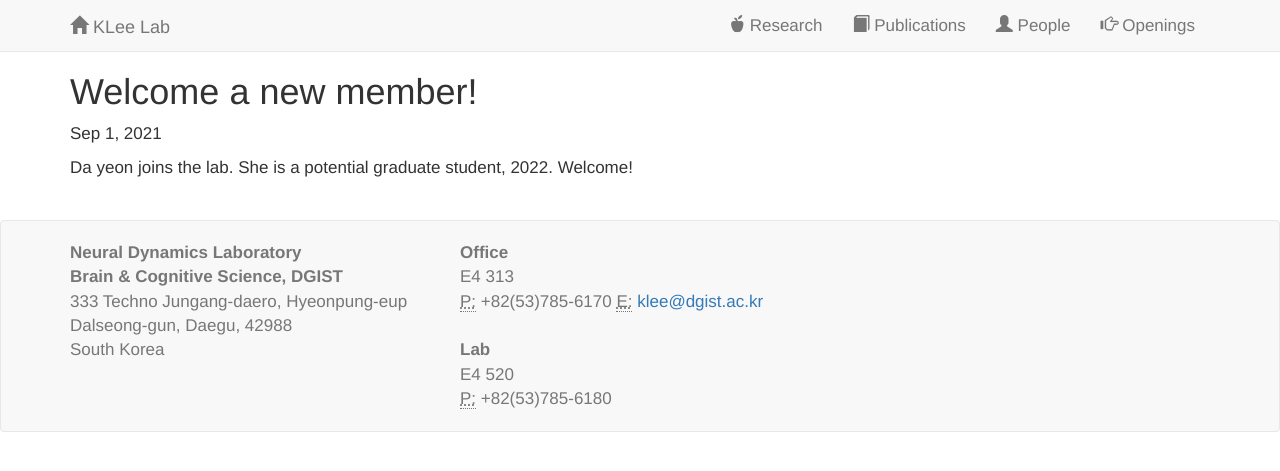
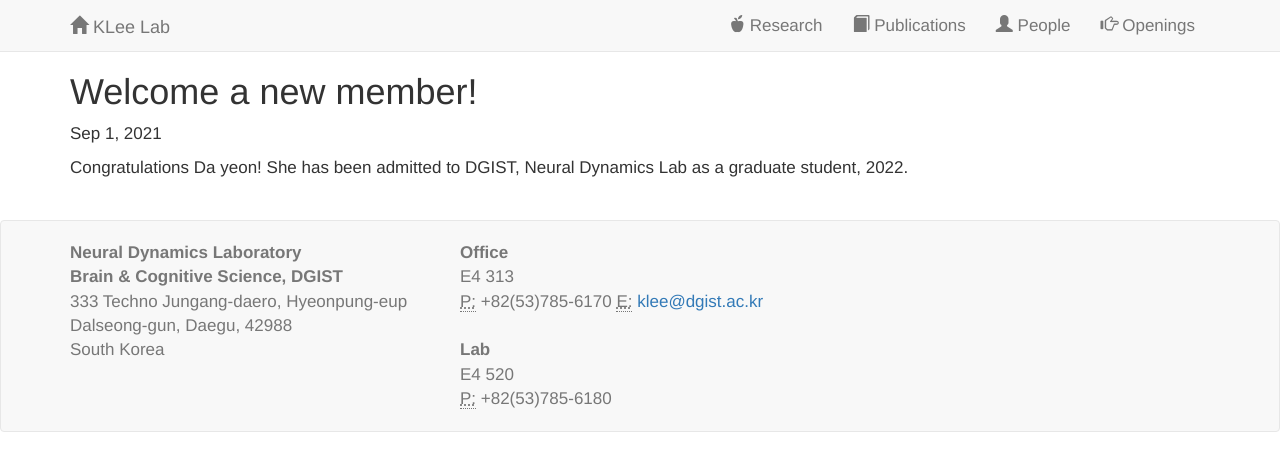
Before and after one commit to kleelab/kleelab.github.io, a Jekyll site: the page built from _posts/2021-09-01- A new member.md, in a window 1280 px wide. Shown: the top 471 px of the page. Built offline with Jekyll 4.4.1, drawn with Linux system fonts in a browser that asks for light colours; nearby versions of some CDN libraries; a style sheet for code colours, icons or effects is not loaded.

Commit message:
Update 2021-09-01- A new member.md

```diff
--- a/_posts/2021-09-01- A new member.md
+++ b/_posts/2021-09-01- A new member.md
@@ -6,4 +6,4 @@ excerpt: >
 ---
 
 
-  Da yeon joins the lab. She is a potential graduate student, 2022. Welcome!
+  Congratulations Da yeon! She has been admitted to DGIST, Neural Dynamics Lab as a graduate student, 2022.
```
